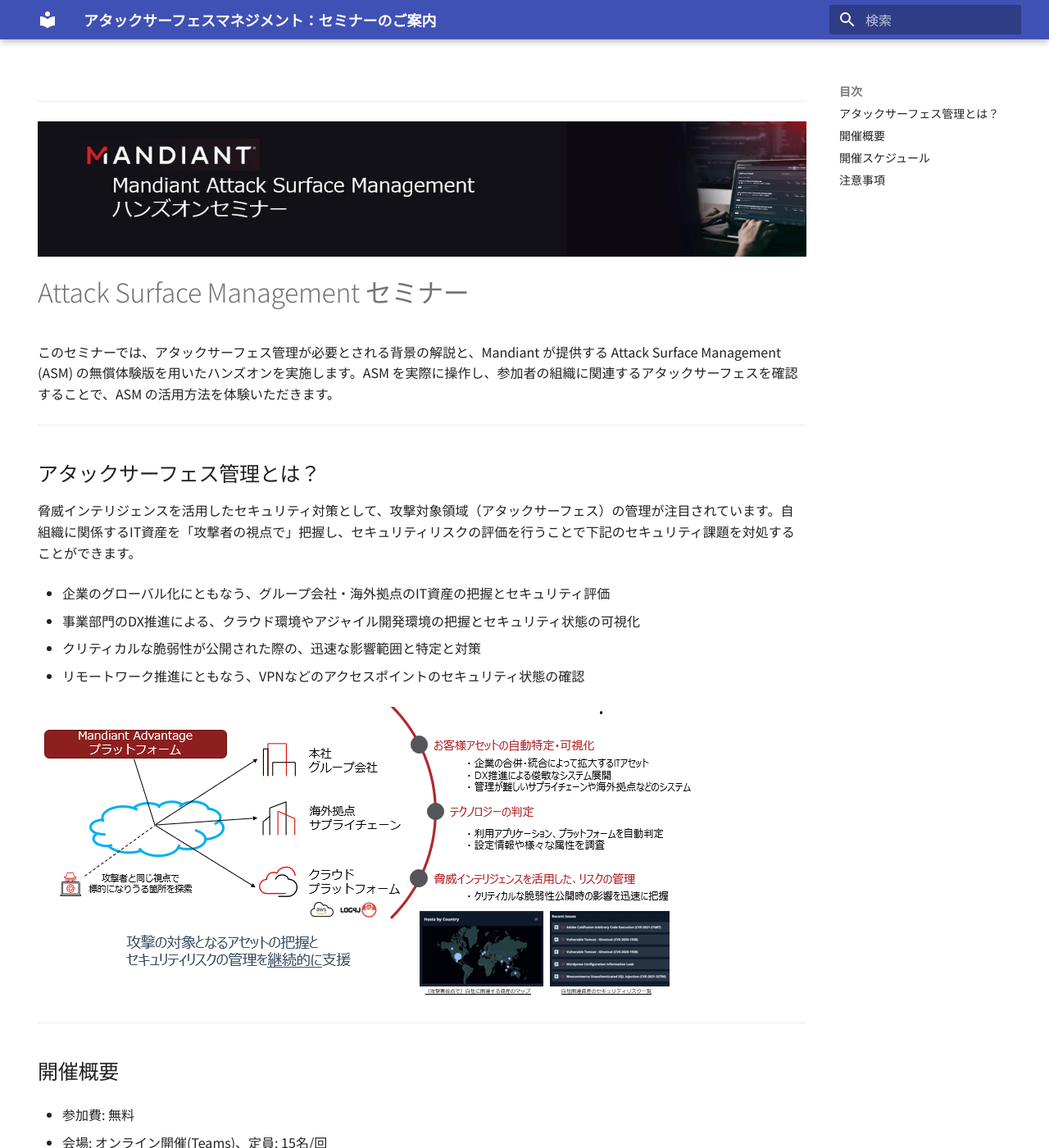
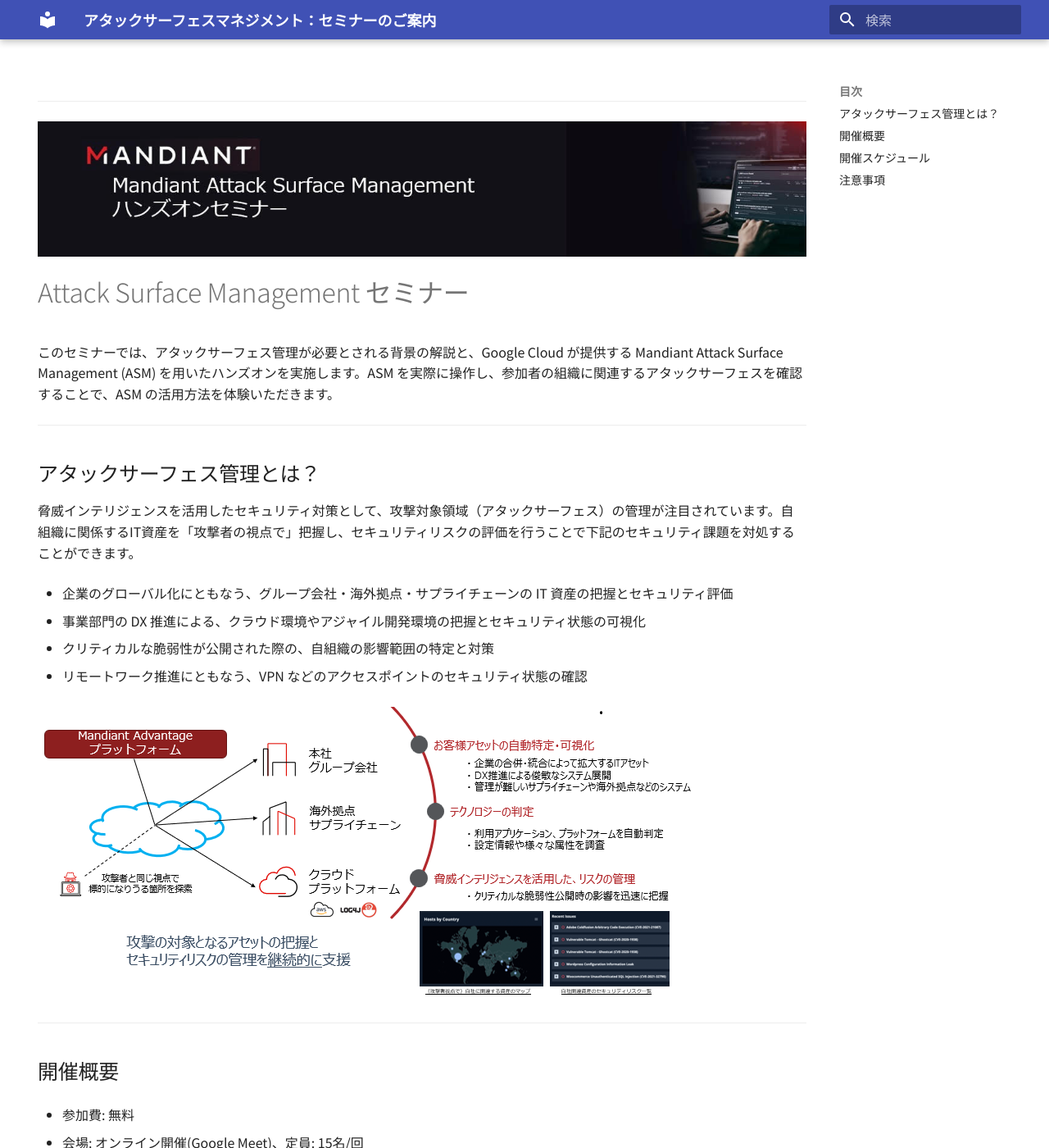
Before and after one commit to skiritan/mndt-seminar, an MkDocs documentation site: the page built from docs/index.md, in a window 1280 px wide and 1400 px high. Shown: the whole window at 82% size. Built offline with MkDocs 1.6.1 and Material for MkDocs 9.7.7, drawn with Linux system fonts in a browser that asks for light colours; some of the changed text lies outside the part shown.

Commit message:
rev20240416a commit

```diff
--- a/docs/index.md
+++ b/docs/index.md
@@ -9,7 +9,7 @@
 
 # Attack Surface Management セミナー
 
-このセミナーでは、アタックサーフェス管理が必要とされる背景の解説と、Mandiant が提供する Attack Surface Management (ASM) の無償体験版を用いたハンズオンを実施します。ASM を実際に操作し、参加者の組織に関連するアタックサーフェスを確認することで、ASM の活用方法を体験いただきます。
+このセミナーでは、アタックサーフェス管理が必要とされる背景の解説と、Google Cloud が提供する Mandiant Attack Surface Management (ASM) を用いたハンズオンを実施します。ASM を実際に操作し、参加者の組織に関連するアタックサーフェスを確認することで、ASM の活用方法を体験いただきます。
 
 ---
 
@@ -17,13 +17,13 @@
 
 脅威インテリジェンスを活用したセキュリティ対策として、攻撃対象領域（アタックサーフェス）の管理が注目されています。自組織に関係するIT資産を「攻撃者の視点で」把握し、セキュリティリスクの評価を行うことで下記のセキュリティ課題を対処することができます。
 
-- 企業のグローバル化にともなう、グループ会社・海外拠点のIT資産の把握とセキュリティ評価
+- 企業のグローバル化にともなう、グループ会社・海外拠点・サプライチェーンの IT 資産の把握とセキュリティ評価
 
-- 事業部門のDX推進による、クラウド環境やアジャイル開発環境の把握とセキュリティ状態の可視化
+- 事業部門の DX 推進による、クラウド環境やアジャイル開発環境の把握とセキュリティ状態の可視化
 
-- クリティカルな脆弱性が公開された際の、迅速な影響範囲と特定と対策
+- クリティカルな脆弱性が公開された際の、自組織の影響範囲の特定と対策
 
-- リモートワーク推進にともなう、VPNなどのアクセスポイントのセキュリティ状態の確認
+- リモートワーク推進にともなう、VPN などのアクセスポイントのセキュリティ状態の確認
 
 ![2022-08-09-17-38-55-image.png](images/bf8d025e86a0c0d08d4729d7f704af5fb00cb782.png)
 
@@ -33,9 +33,9 @@
 
 - 参加費: 無料
 
-- 会場: オンライン開催(Teams)、定員: 15名/回
+- 会場: オンライン開催(Google Meet)、定員: 15名/回
 
-- 対象: Mandiant のソリューションにご興味をお持ちのエンドユーザー、パートナーの皆様（同業他社、競合他社の方はお断りしております。予めご了承ください)
+- 対象: Google Cloud Security、Mandiant のソリューションにご興味があるセキュリティ担当者様（同業他社、競合他社の方はお断りしております。予めご了承ください)
 
 ---
 
@@ -63,17 +63,10 @@
 ## 注意事項
 
 - 各回のセミナー内容は同一です
-
 - 登録の締切りは開催日の2日前です
-
 - 同業他社、競合他社のご参加はお断りしております
-
-- 勤務先メールアドレスでご登録ください
-  （個人のフリーメール、グループアドレスでの登録はできません）
-
-- <u>Mandiant Advantage の無償版アカウントの事前作成が必要となります。セミナーの３日前までに作成ください</u>　[無償版アカウント作成ガイド](https://www.mandiant.com/media/17411)
-
-- ハンズオン中に自社組織のアタックサーフェスの探索結果を確認いただくため、本セミナーに登録いただいたメールアドレスのドメインに対して事前に探索を行います。インターネット検索サイトのクローリングに似た無害な通信ですが、場合により自社のセキュリティ製品(WAF/IDSなど)にログが記録されることがございます。
-  セミナー登録にあたり予めご了承ください
+- 勤務先メールアドレスでご登録ください（個人のフリーメール、グループアドレスでの登録はできません）
+- <u>Mandiant Advantage のアカウントの事前作成が必要となります。当日までにアカウントを作成ください</u>  [アカウント作成ガイド](https://seminar.mndt.work/ASM_Seminar_AccountGuide_202404.pdf)
+- ハンズオン中に自社組織のアタックサーフェースの探索結果を確認いただくため、ご登録いただいたメールアドレスのドメインに対して事前に探索を行います。インターネット検索サイトのクローリングに似た無害な通信ですが、自社セキュリティ製品(WAF/IDSなど) にログが記録されることがございます。セミナー登録にあたり予めご了承ください
 
 ---
```
Also changed, not shown: other parts of docs/index.md (+1 -1 lines), site/index.html, site/search/search_index.json, 2 other files.
